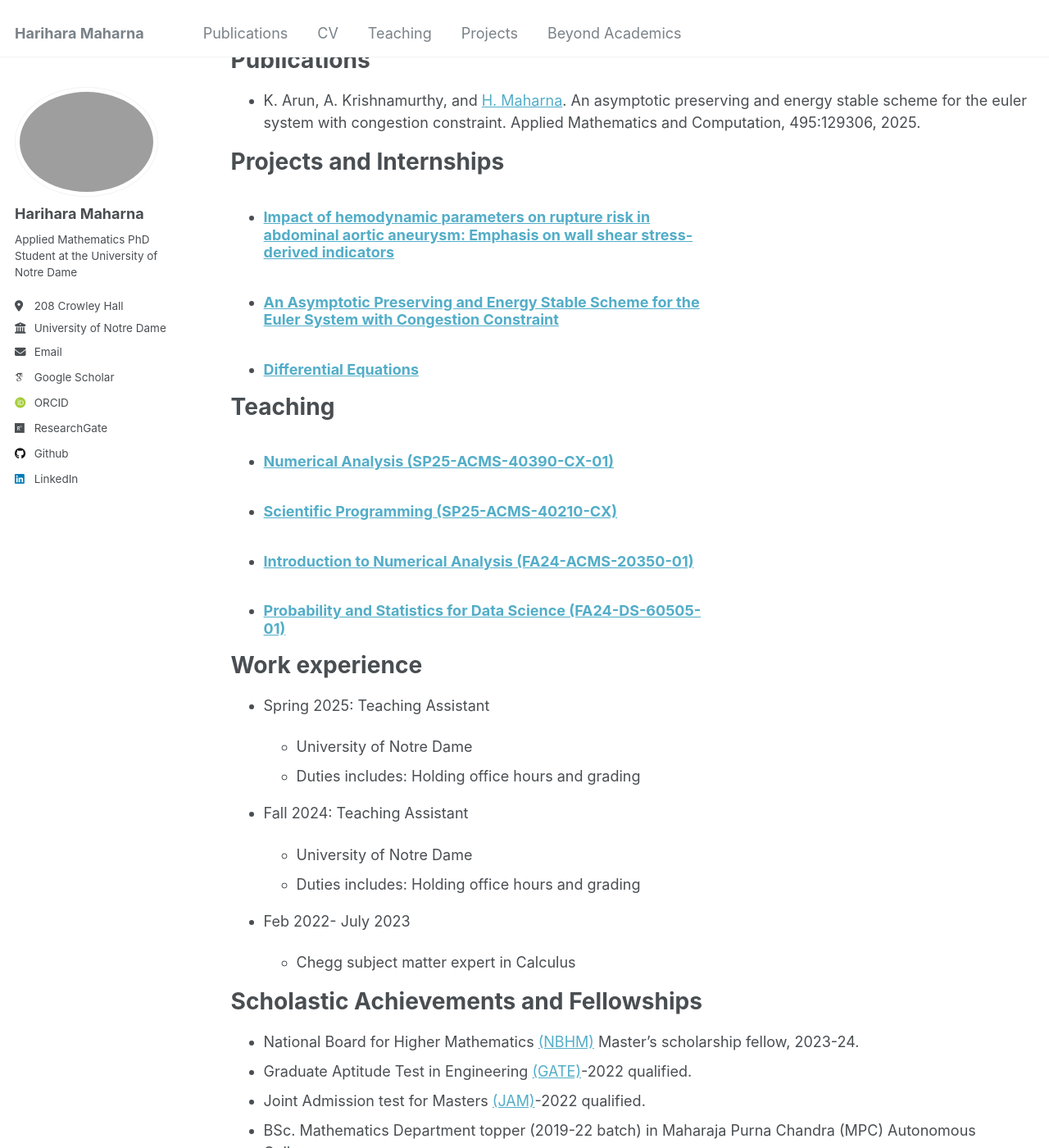
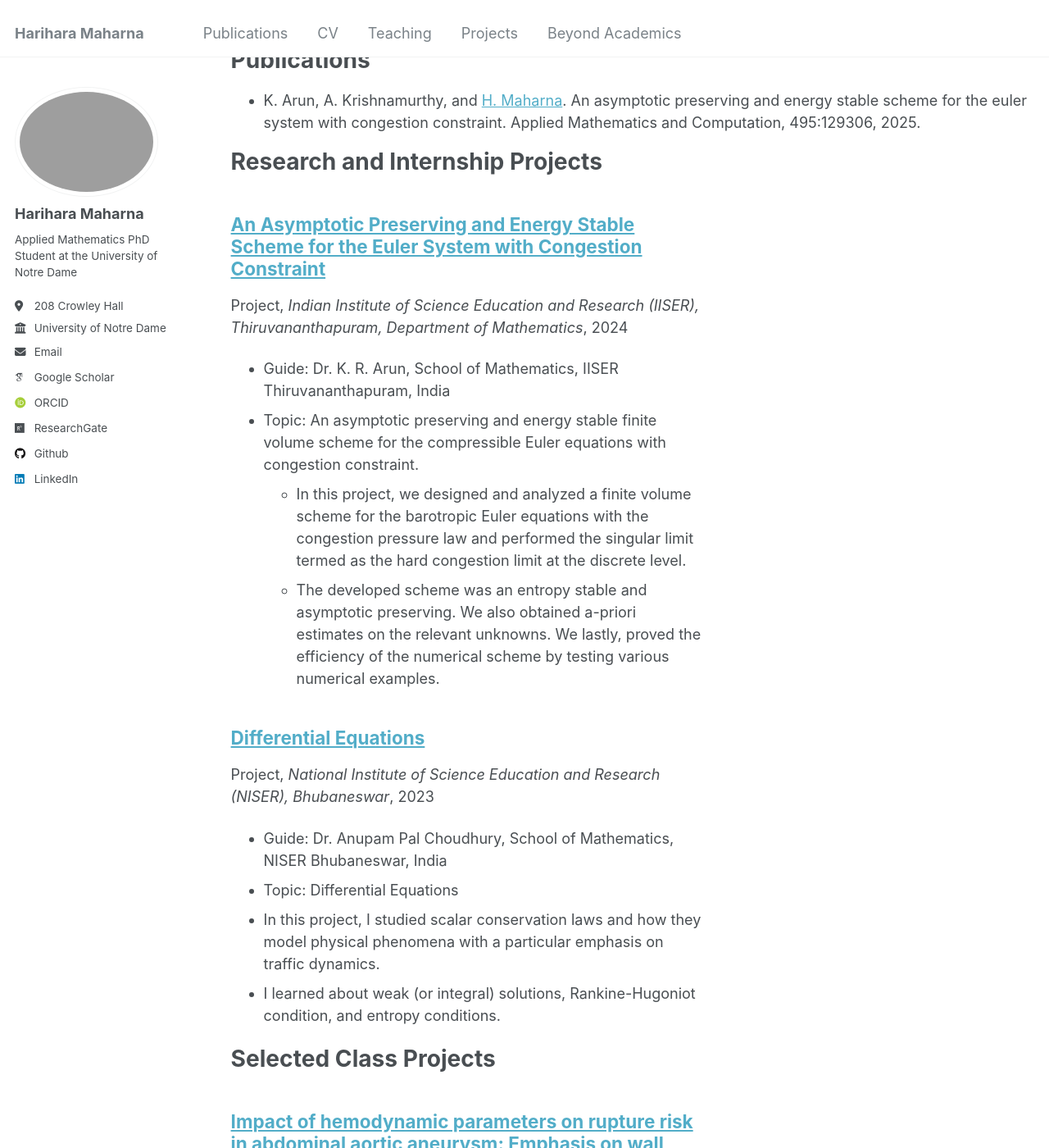
Before and after one commit to harihara-m/harihara-m.github.io, a Jekyll site: the page built from _pages/cv.md, in a window 1280 px wide and 1400 px high, scrolled down 749 px. Shown: the whole window at 82% size. Built offline with Jekyll 4.4.1, drawn with Linux system fonts in a browser that asks for light colours; some web fonts are replaced; some of the changed text lies outside the part shown.

Commit message:
more updates

```diff
--- a/_pages/cv.md
+++ b/_pages/cv.md
@@ -31,11 +31,19 @@ I am a first-year PhD student in Applied Mathematics in the Applied Computationa
 
 - K. Arun, A. Krishnamurthy, and [H. Maharna](https://scholar.google.com/citations?user=xUMkKU8AAAAJ&hl=en). An asymptotic preserving and energy stable scheme for the euler system with congestion constraint. Applied Mathematics and Computation, 495:129306, 2025.
 
-# Projects and Internships
+# Research and Internship Projects
 
-<ul>{% for post in site.project reversed %}
-    {% include archive-single-cv.html %}
-    {% endfor %}</ul>
+{% assign main_projects = site.project | where: "type", "Project" | sort: 'date' | reverse %}
+{% for post in main_projects %}
+{% include archive-single.html %}
+{% endfor %}
+
+# Selected Class Projects
+
+{% assign class_projects = site.project | where: "type", "Class Project" | sort: 'date' | reverse %}
+{% for post in class_projects %}
+{% include archive-single.html %}
+{% endfor %}
 
 <!--Master’s Project (<span style="color:cyan">Jan-May 2024</span>)-->
 <!---->
@@ -55,7 +63,7 @@ I am a first-year PhD student in Applied Mathematics in the Applied Computationa
     {% include archive-single-cv.html %}
     {% endfor %}</ul>
 
-# Work experience
+# Work Experience
 
 - Spring 2025: Teaching Assistant
 
```
Also changed, not shown: _pages/more.md (+1 -1 lines), _project/class_project-1.md (+2 -2 lines).
